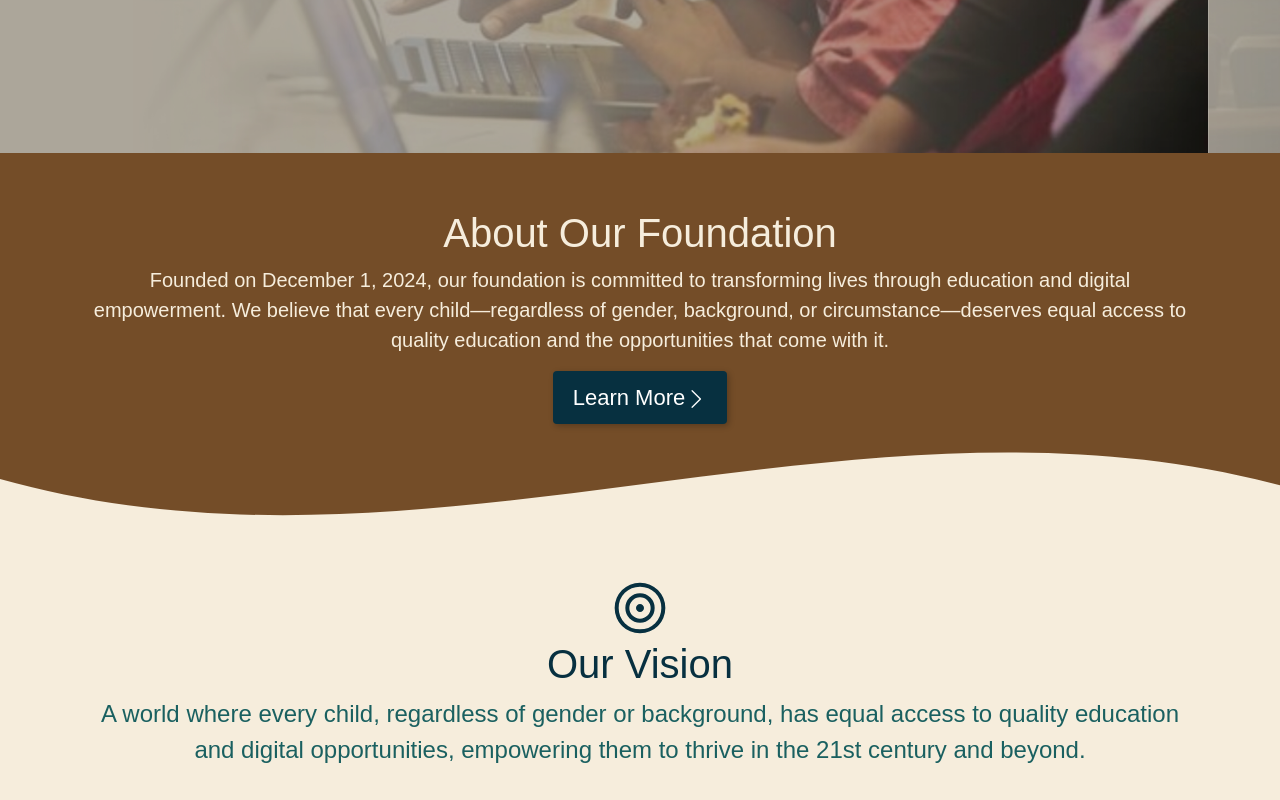
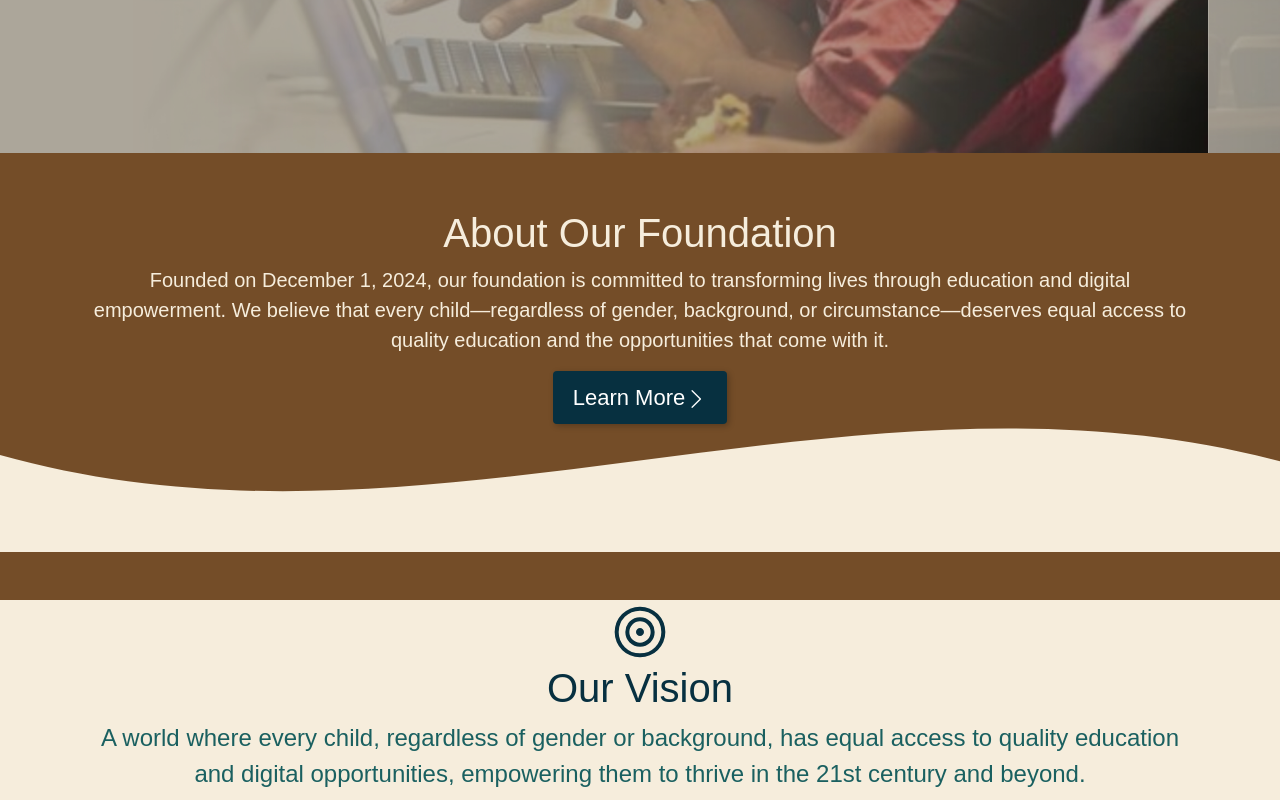
Before and after one commit to AyDavid-theTechGuy/uthmanandaishafoundation.org, a plain HTML site: page index.html in a window 1280 px wide. Shown: the part 647-1447 px from the top of the page. Drawn offline with nearby package versions, Linux system fonts and the light colour scheme; a web font is replaced by a local one.

Commit message:
Add files via upload

```diff
--- a/index.html
+++ b/index.html
@@ -58,7 +58,7 @@
                         <li class="nav-item my-auto">
                             <a class="nl nav-link" href="#">Contact</a>
                         </li>
-                        <li class="nav-item my-auto">
+                        <li class="nav-item my-auto pb-0" style="border-bottom: none;">
                             <a class="nl nav-link-btn lazy-el" href="#">
                                 Support Us&nbsp;
                                 <span class="material-symbols-outlined fs-3">
@@ -111,8 +111,8 @@
         </section>
 
         <!-- ABOUT SECTION -->
-        <section class="about text-center pt-5">
-            <div class="container pt-2 pb-4">
+        <section class="about text-center py-5">
+            <div class="container pt-2">
                 <h1>About Our Foundation</h1>
                 <p class="fs-5">
                     Founded on December 1, 2024, our foundation is committed to transforming lives through education and digital empowerment. We believe that every child—regardless of gender, background, or circumstance—deserves equal access to quality education and the opportunities that come with it.
```
